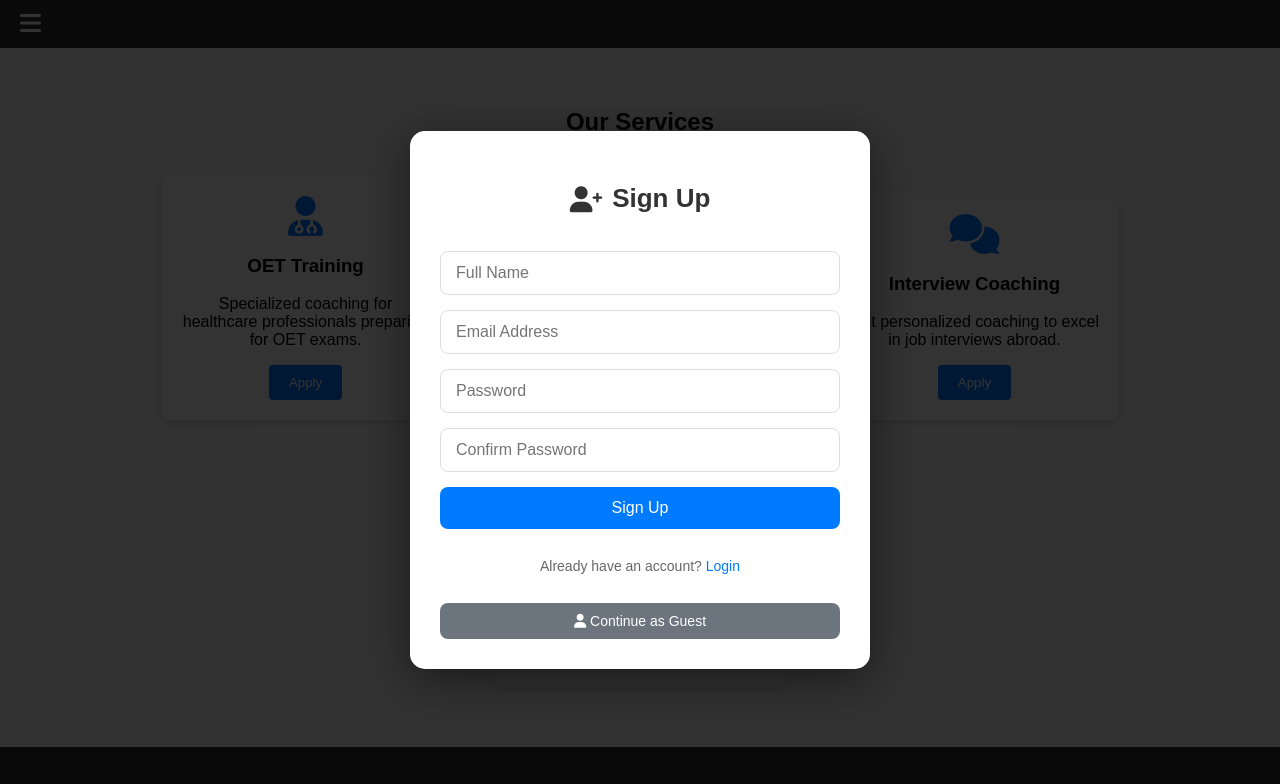
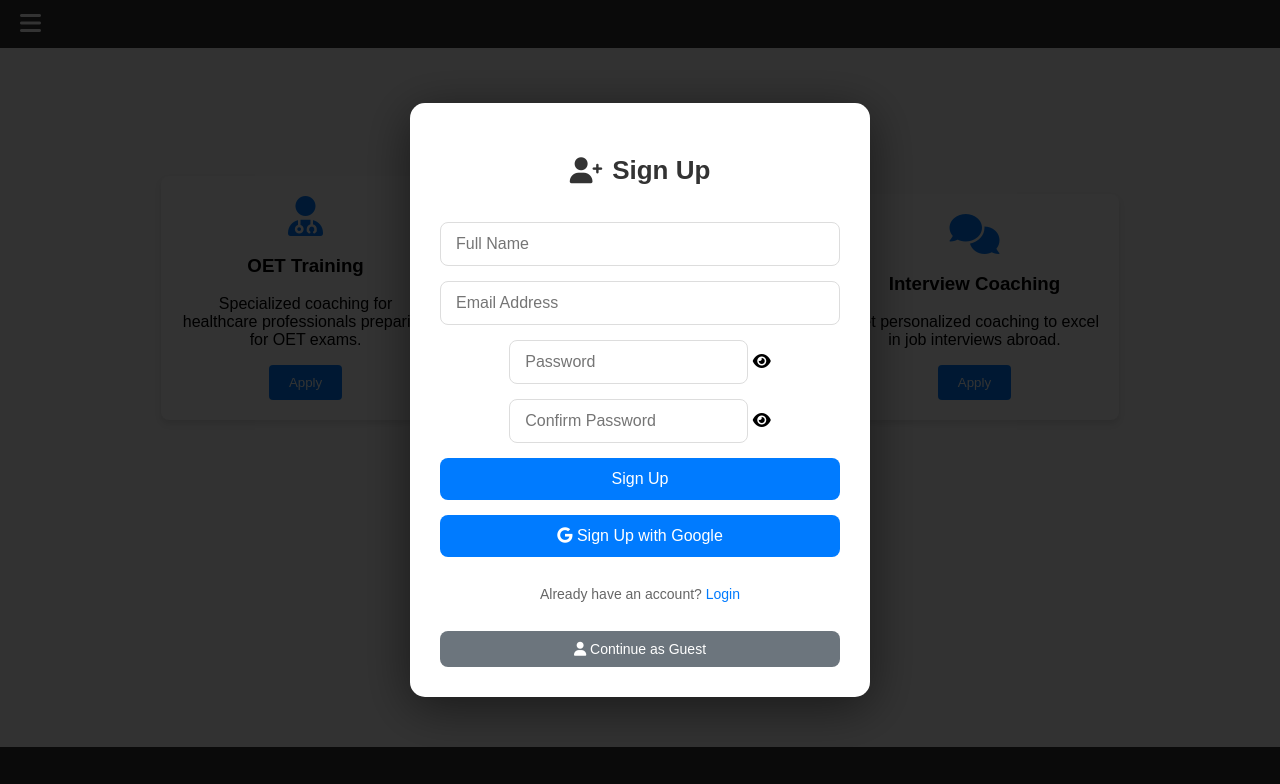
Before and after one commit to BrannyBrian/OCK, a plain HTML site: page index.html in a window 1280 px wide. Shown: the top 784 px of the page. Drawn offline with Linux system fonts and the light colour scheme.

Commit message:
Update index.html

```diff
--- a/index.html
+++ b/index.html
@@ -18,9 +18,16 @@
       <h2><i class="fas fa-user-plus"></i> Sign Up</h2>
       <input type="text" placeholder="Full Name" id="signup-name" required>
       <input type="email" placeholder="Email Address" id="signup-email" required>
-      <input type="password" placeholder="Password" id="signup-password" required>
-      <input type="password" placeholder="Confirm Password" id="confirm-password" required>
+      <div class="password-input">
+        <input type="password" placeholder="Password" id="signup-password" required>
+        <i class="fas fa-eye toggle-password"></i>
+      </div>
+      <div class="password-input">
+        <input type="password" placeholder="Confirm Password" id="confirm-password" required>
+        <i class="fas fa-eye toggle-password"></i>
+      </div>
       <button type="submit">Sign Up</button>
+      <button type="button" id="google-signup"><i class="fab fa-google"></i> Sign Up with Google</button>
       <p>Already have an account? <span id="switch-to-login">Login</span></p>
       <button type="button" class="guest-btn"><i class="fas fa-user"></i> Continue as Guest</button>
     </form>
@@ -29,7 +36,10 @@
     <form id="login-form" class="hidden">
       <h2><i class="fas fa-sign-in-alt"></i> Login</h2>
       <input type="email" placeholder="Email Address" id="login-email" required>
-      <input type="password" placeholder="Password" id="login-password" required>
+      <div class="password-input">
+        <input type="password" placeholder="Password" id="login-password" required>
+        <i class="fas fa-eye toggle-password"></i>
+      </div>
       <p class="forgot-password"><i class="fas fa-key"></i> Forgot Password?</p>
       <button type="submit">Login</button>
       <button type="button" id="google-login"><i class="fab fa-google"></i> Login with Google</button>
@@ -37,8 +47,7 @@
       <button type="button" class="guest-btn"><i class="fas fa-user"></i> Continue as Guest</button>
     </form>
   </div>
-      </div>
-
+        </div>
 
 
   <!-- Header -->
```
